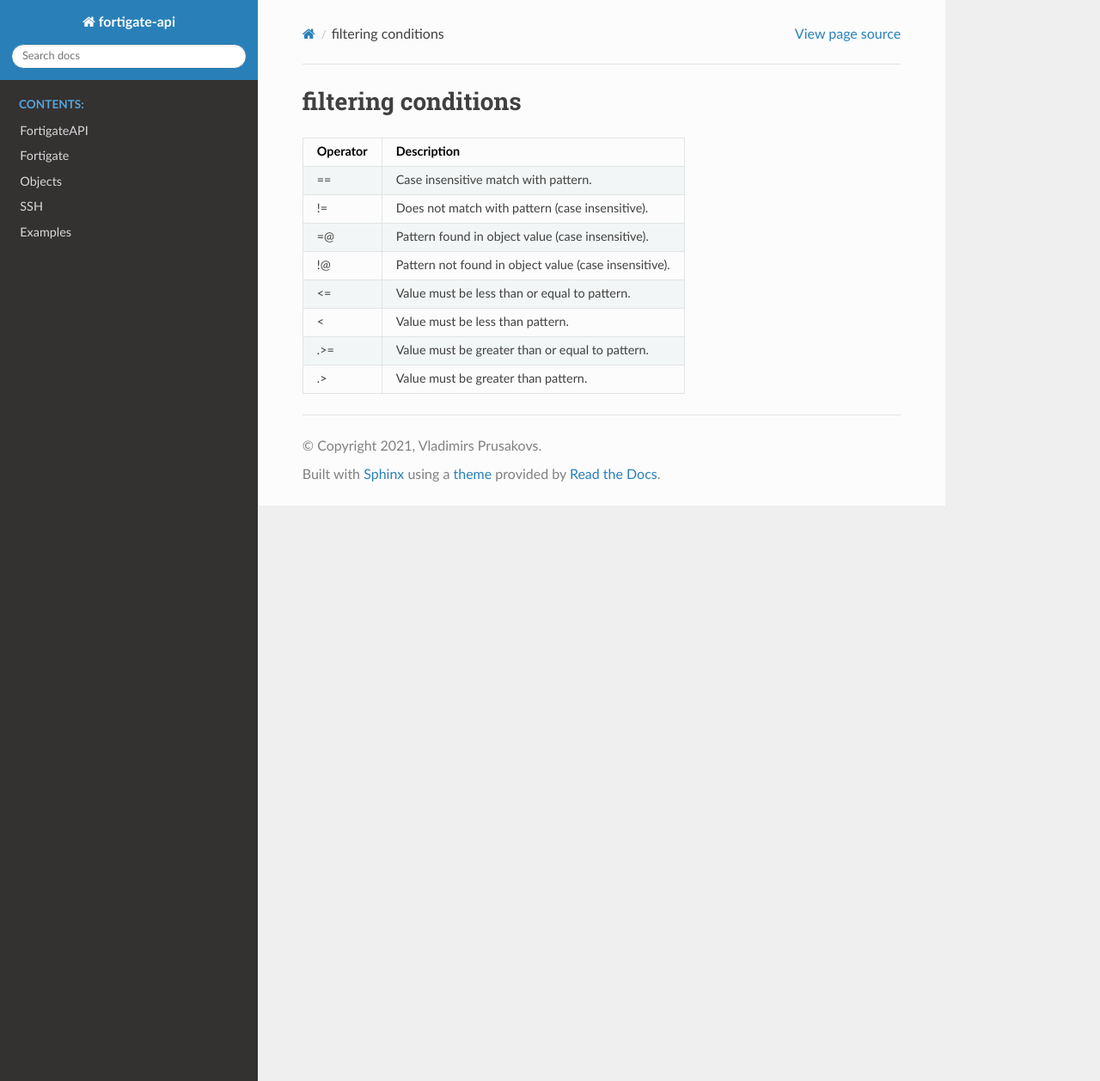
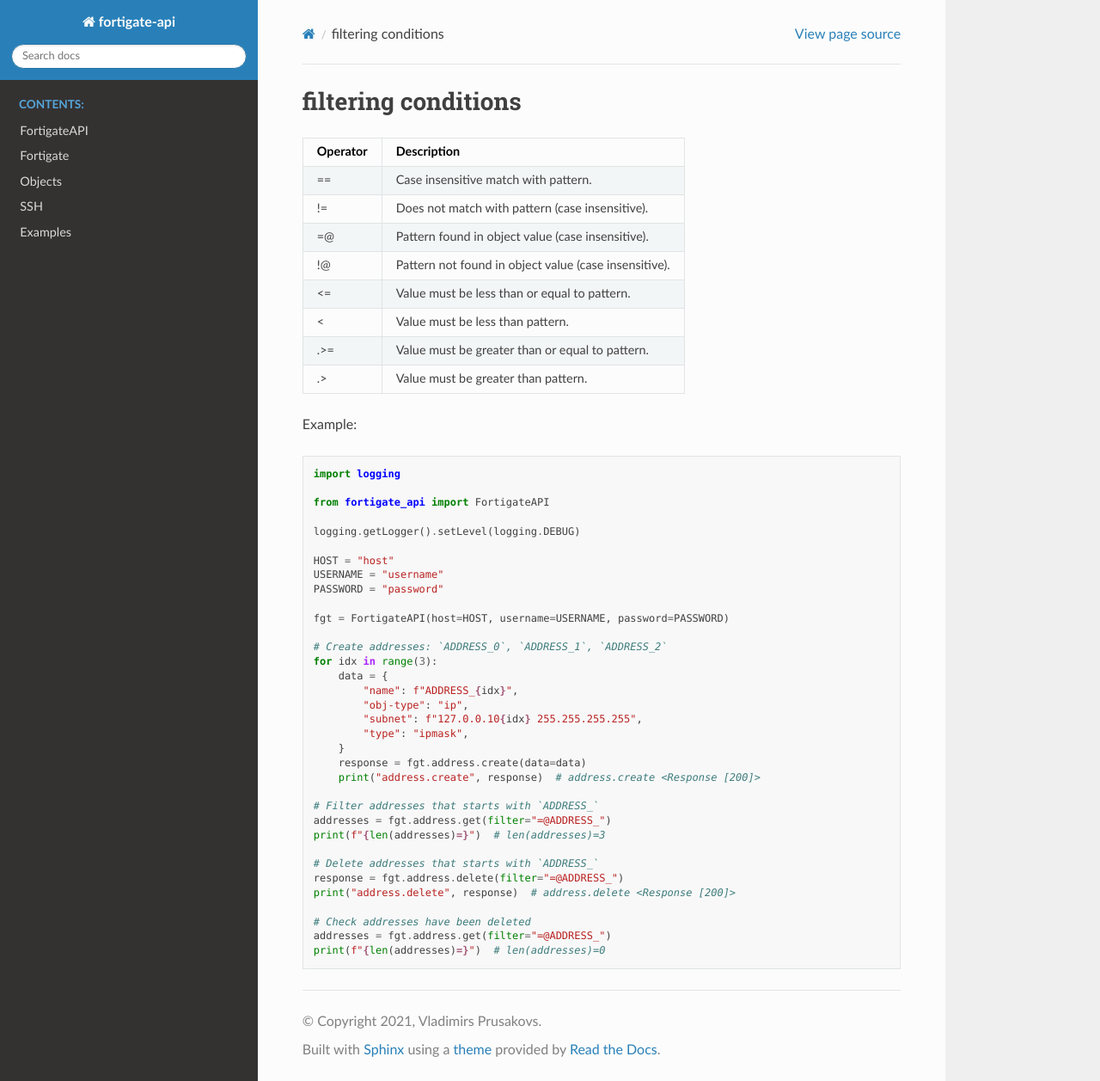
Before and after one commit to vladimirs-git/fortigate-api, a Sphinx documentation site: the page built from docs/filtering_keys.rst, in a window 1280 px wide and 1257 px high. Shown: the whole window at 86% size. Built offline with Sphinx 7.4.7 and the Read the Docs theme 2.0.0, drawn with Linux system fonts in a browser that asks for light colours; pages that are not in the unit, such as notebooks, are missing from menus.

Commit message:
docs address_group

```diff
--- a/docs/filtering_keys.rst
+++ b/docs/filtering_keys.rst
@@ -13,3 +13,42 @@ Operator  Description
 .>=       Value must be greater than or equal to pattern.
 .>        Value must be greater than pattern.
 ========  =====================================================
+
+Example:
+
+.. code:: python
+
+    import logging
+
+    from fortigate_api import FortigateAPI
+
+    logging.getLogger().setLevel(logging.DEBUG)
+
+    HOST = "host"
+    USERNAME = "username"
+    PASSWORD = "password"
+
+    fgt = FortigateAPI(host=HOST, username=USERNAME, password=PASSWORD)
+
+    # Create addresses: `ADDRESS_0`, `ADDRESS_1`, `ADDRESS_2`
+    for idx in range(3):
+        data = {
+            "name": f"ADDRESS_{idx}",
+            "obj-type": "ip",
+            "subnet": f"127.0.0.10{idx} 255.255.255.255",
+            "type": "ipmask",
+        }
+        response = fgt.address.create(data=data)
+        print("address.create", response)  # address.create <Response [200]>
+
+    # Filter addresses that starts with `ADDRESS_`
+    addresses = fgt.address.get(filter="=@ADDRESS_")
+    print(f"{len(addresses)=}")  # len(addresses)=3
+
+    # Delete addresses that starts with `ADDRESS_`
+    response = fgt.address.delete(filter="=@ADDRESS_")
+    print("address.delete", response)  # address.delete <Response [200]>
+
+    # Check addresses have been deleted
+    addresses = fgt.address.get(filter="=@ADDRESS_")
+    print(f"{len(addresses)=}")  # len(addresses)=0
--- a/docs/yml/address.rst
+++ b/docs/yml/Address.rst
@@ -18,13 +18,15 @@ FortiOS v6.4
     fsso-group: []
     interface: ''
     list: []
-    name: ADDRESS_NAME
+    name: ADDRESS
     obj-id: ''
     obj-type: ip
+    q_origin_key: ADDRESS
     sdn: ''
     sdn-addr-type: private
     start-mac: 00:00:00:00:00:00
     sub-type: sdn
-    subnet: '127.0.0.100 255.255.255.252'
+    subnet: 127.0.0.100 255.255.255.252
     tagging: []
     type: ipmask
+    uuid: 363de056-a259-51ee-fed7-91399633f00e
```
Also changed, not shown: docs/yml/AddressGroup.rst (added, +23 -0 lines), docs/yml/address_group.yml (deleted, +0 -14 lines), 1 other file.
